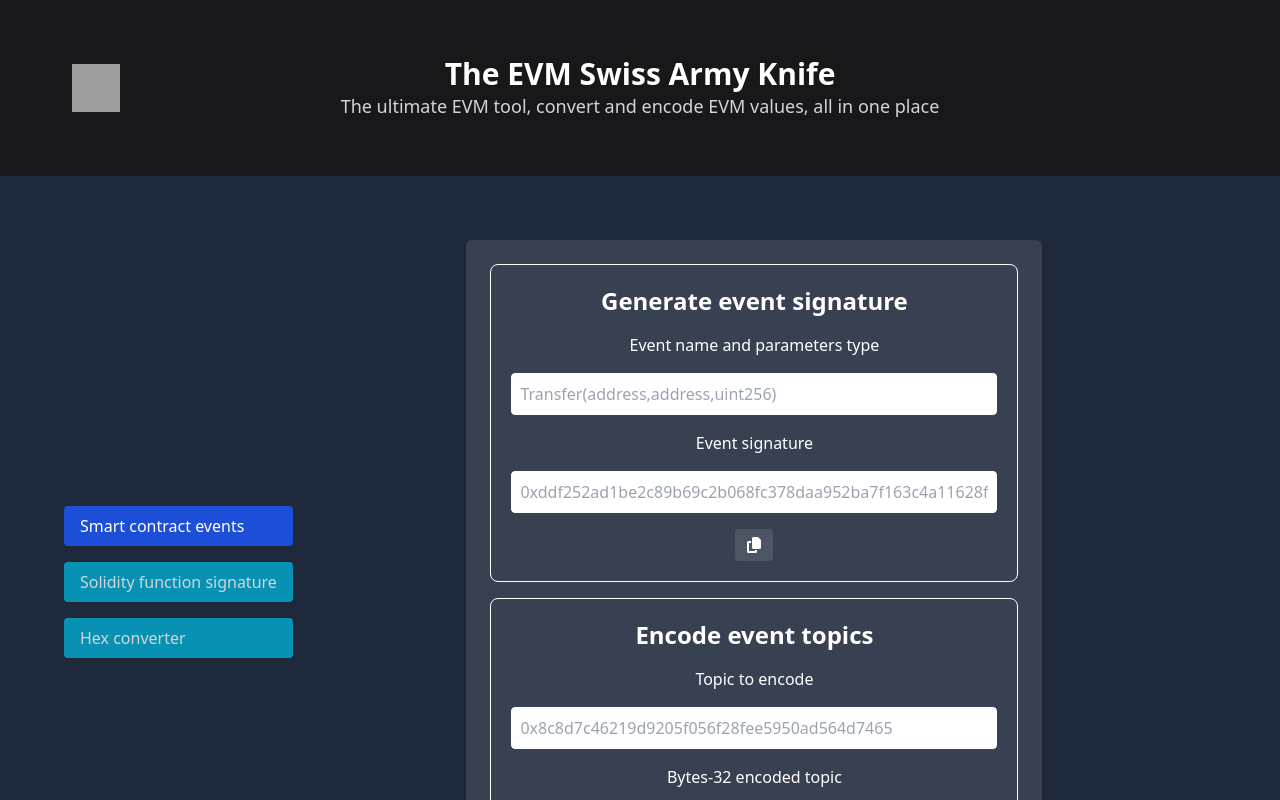
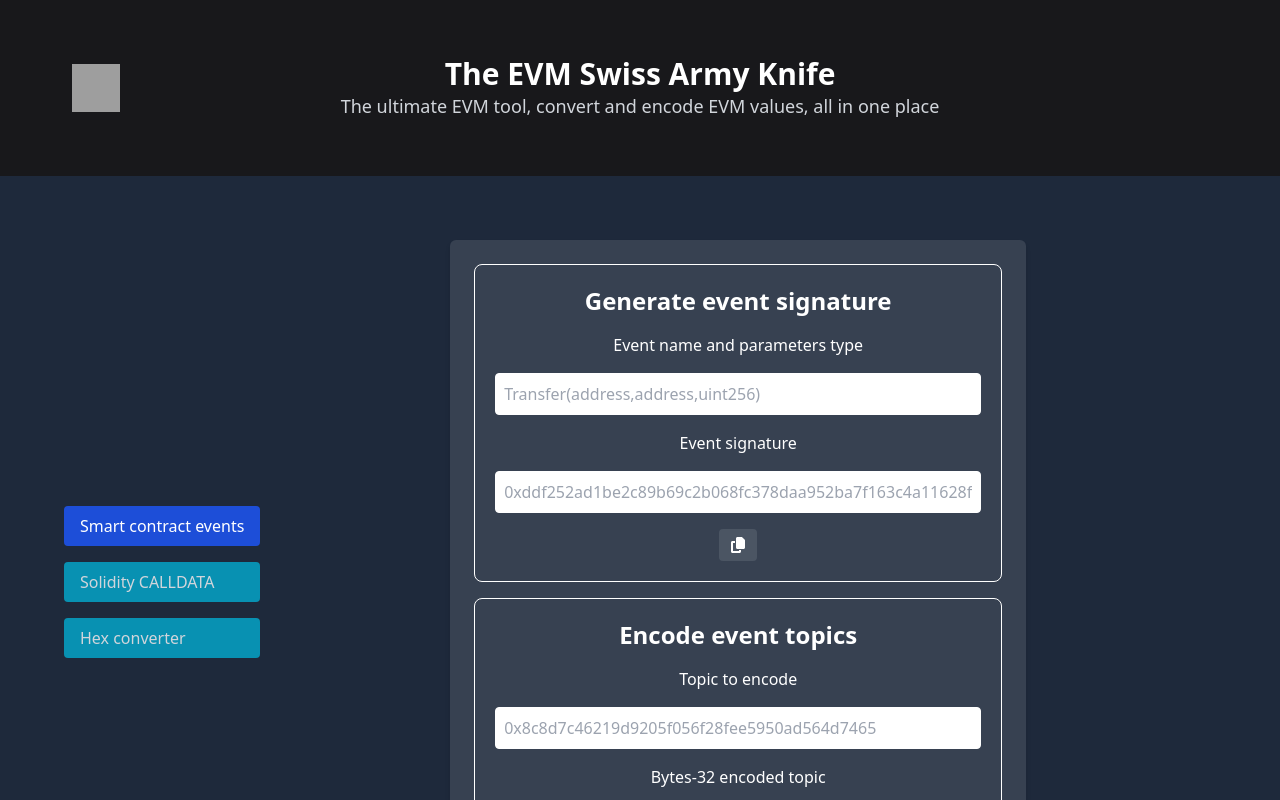
Before and after one commit to chainstacklabs/evm-knife, a Next.js app: page / in a window 1280 px wide. Shown: the top 800 px of the page. Built offline with nearby package versions, Linux system fonts and the light colour scheme; grey boxes are pictures that could not be loaded.

Commit message:
Update Navigation.jsx

```diff
--- a/src/components/Navigation.jsx
+++ b/src/components/Navigation.jsx
@@ -6,7 +6,7 @@ const Navigation = ({ elements, currentElement, switchElement }) => {
       case 0:
         return "Smart contract events";
       case 1:
-        return "Solidity function signature";
+        return "Solidity CALLDATA";
       default:
         return "Hex converter";
     }
```
